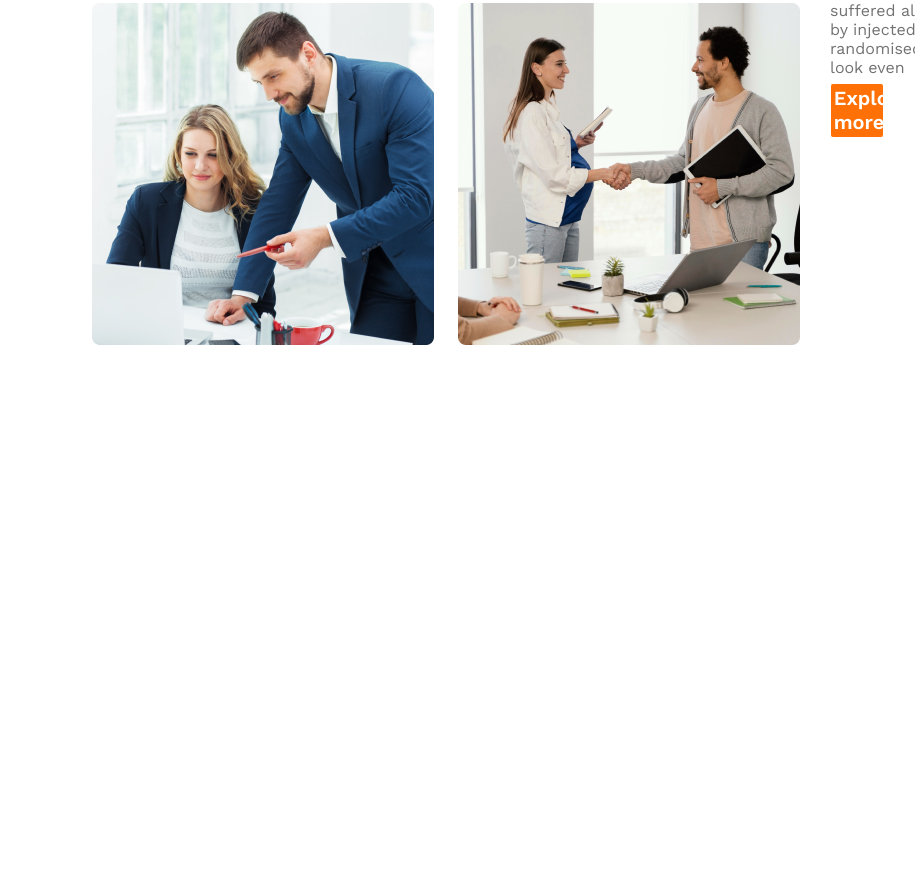
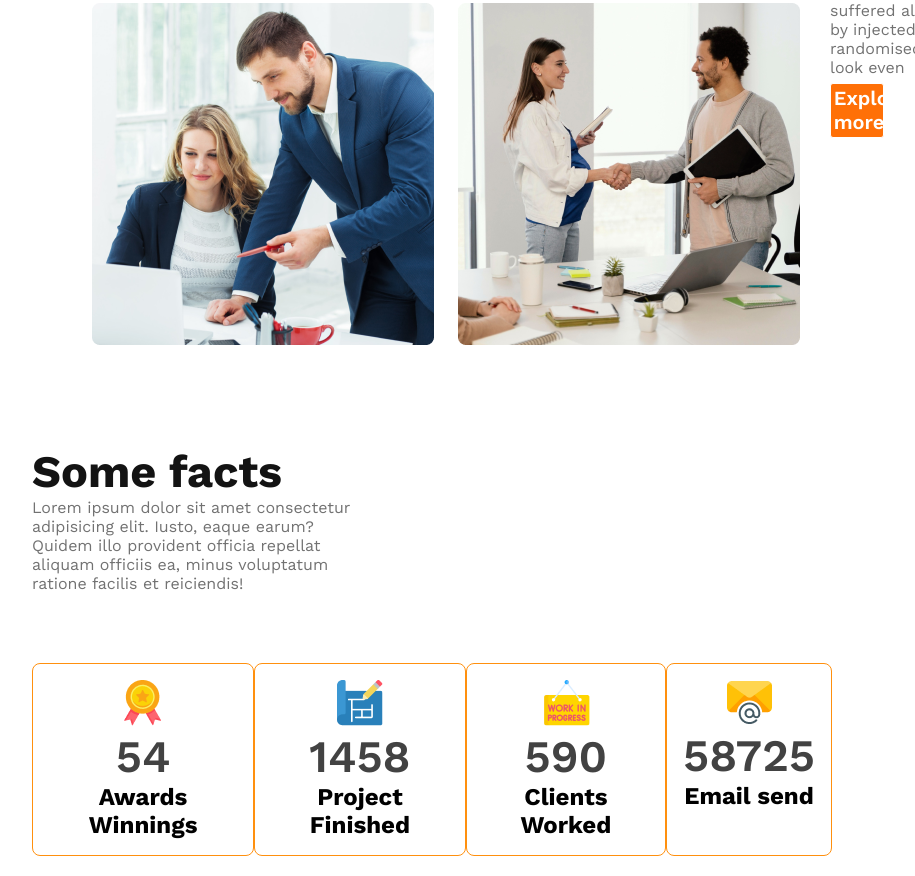
Before and after one commit to hasanemam1717/responsive-web, a plain HTML site: page index.html in a window 1280 px wide. Shown: the part 1479-2355 px from the top of the page, without its empty margins (208-1123 px from the left). Before the commit the page ends 1874 px from the top, so only its background shows below. Drawn offline with nearby package versions, Linux system fonts and the light colour scheme.

Commit message:
added facts card section

```diff
--- a/index.html
+++ b/index.html
@@ -57,6 +57,36 @@
                 </button>
             </div>
         </section>
+        <!-- some-facts-section-start -->
+        <section class="facts-container">
+            <div class="some-facts-container">
+                <h1>Some facts</h1>
+                <p>Lorem ipsum dolor sit amet consectetur adipisicing elit. Iusto, eaque earum? Quidem illo provident officia repellat aliquam officiis ea, minus voluptatum ratione facilis et reiciendis!</p>
+            </div>
+
+            <div class="facts-card-container">
+                <div class="card">
+                    <img src="./images/icons/ribon.png" alt="">
+                    <h1 class="card-stats">54</h1>
+                    <h1 class="card-titlfe">Awards Winnings</h1>
+                </div>
+                <div class="card">
+                    <img src="./images/icons/projects.png" alt="">
+                    <h1 class="card-stats">1458</h1>
+                    <h1 class="card-titlfe">Project Finished</h1>
+                </div>
+                <div class="card">
+                    <img src="./images/icons/customers.png" alt="">
+                    <h1 class="card-stats">590</h1>
+                    <h1 class="card-titlfe">Clients Worked</h1>
+                </div>
+                <div class="card">
+                    <img src="./images/icons/email.png" alt="">
+                    <h1 class="card-stats">58725</h1>
+                    <h1 class="card-titlfe">Email send</h1>
+                </div>
+            </div>
+        </section>
     </main>
     <footer>
 
--- a/styles/style.css
+++ b/styles/style.css
@@ -101,10 +101,40 @@ header{
     color: #FF900E;
     font-size: 45px;
     font-weight: 700;}
+/* some-facts-styles */
+.facts-container{}
+.some-facts-container{
+    padding: 50px 240px;
+    width: 25%;}
+.some-facts-container h1{
+    color: #131313;
+    font-size: 45px;
+    font-weight: 700;}
+.some-facts-container p{
+    color:  #727272;
+    font-size: 16px;
+    font-style: normal;
+    font-weight: 400;}
+.facts-card-container{
+    padding: 20px 240px;
+    display: flex;
+    justify-content: space-around;
 
-
-
-
+}
+.card {
+    border-radius: 8px;
+    border: 1px solid #FF900E;
+    padding: 2%;
+    text-align: center;}
+.card img{}
+.card-stats{
+    color: #424242;
+    font-size: 45px;
+    font-weight: 600;}
+.card-title{
+    color: #727272;
+    font-size: 20px;
+    font-weight: 600;}
 
 
 
```
